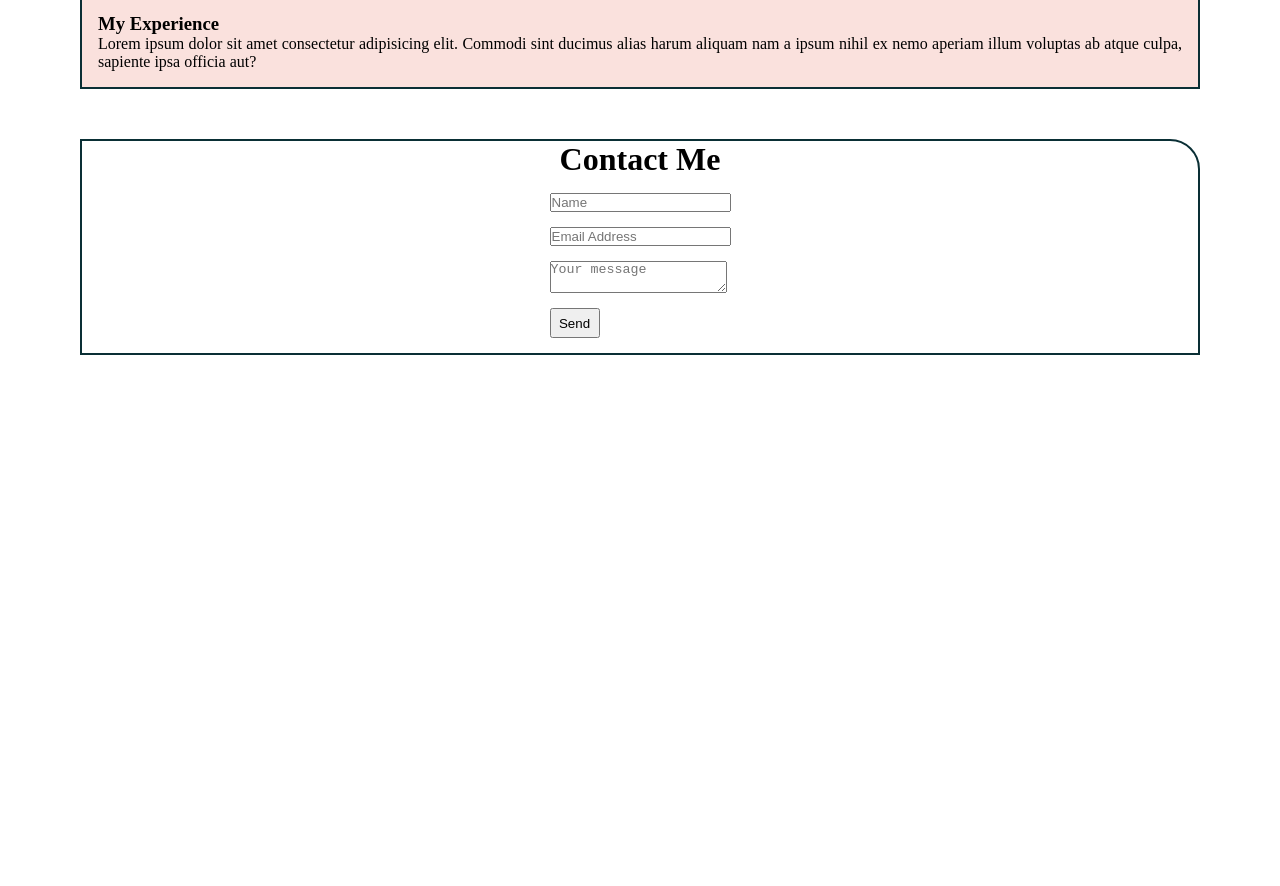
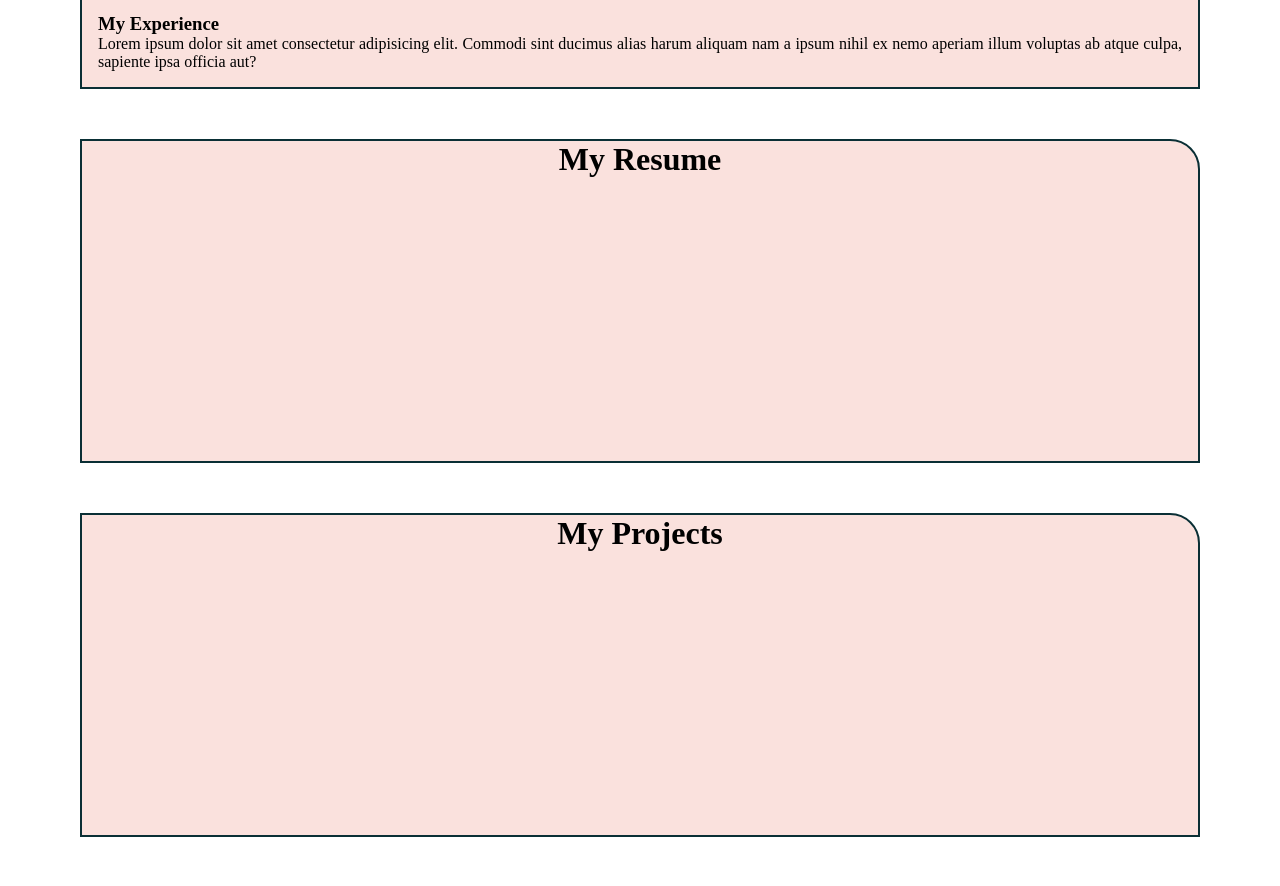
Before and after one commit to SusilaChapagain/html-resume, a plain HTML site: page index.html in a window 1280 px wide. Shown: the part 900-1786 px from the top of the page. Before the commit the page ends 1305 px from the top, so only its background shows below. Drawn offline with Linux system fonts and the light colour scheme.

Commit message:
added project and resume section

```diff
--- a/index.html
+++ b/index.html
@@ -18,10 +18,10 @@
                 <i class="fa fa-times" onclick="hideMenu()"></i>
                 <ul>
                     <li><a href="index.html">Home</a></li>
-                    <li><a href="about.html">About</a></li>
-                    <li><a href="blog.html">Resume</a></li>
-                    <li><a href="blog.html">Projects</a></li>
-                    <li><a href="blog.html">Tech Stack</a></li>
+                    <li><a href="tech-stacks.html">Tech Stacks</a></li>
+                    <li><a href="about-me.html">About Me</a></li>
+                    <li><a href="resume.html">Resume</a></li>
+                    <li><a href="project.html">Projects</a></li>
                     <li><a href="contact.html">Contact</a></li>
                 </ul>
             </div>
@@ -77,6 +77,16 @@
 <p>Lorem ipsum dolor sit amet consectetur adipisicing elit. Commodi sint ducimus alias harum aliquam nam a ipsum nihil ex nemo aperiam illum voluptas ab atque culpa, sapiente ipsa officia aut?</p>
 </div>
 
+<!-- -------Resume------- -->
+<div class="resume">
+<h1>My Resume</h1>
+</div>
+
+
+<!-- --------projects------- -->
+<div class="projects">
+    <h1>My Projects</h1>
+</div>
 
 <!-- -------contact-form -->
 <div class="contact">
--- a/style.css
+++ b/style.css
@@ -124,7 +124,7 @@ nav{
     border-radius:0 30px 0 0 ;
     margin: 30px 80px;
     margin-bottom: 50px;
-    background:#fae1dd; transparent;
+    background:#fae1dd;
     left: 0;
     transition: 0.8s;
     padding: 1rem 1rem;
@@ -142,7 +142,7 @@ nav{
     margin: 30px 80px;
     margin-bottom: 50px;
     text-align: center;
-    background: #fae1dd;;transparent;
+    background: #fae1dd;
     transition: 0.8s;
 
 }
@@ -156,7 +156,34 @@ nav{
 .intro{
     color: #0A2F35;
 }
+    /* -----resume----- */
 
+.resume{
+    height:40vh;
+    border: 2px #0A2F35 solid;
+    border-radius:0 30px 0 0 ;
+    margin: 30px 80px;
+    margin-bottom: 50px;
+    text-align: center;
+    background: #fae1dd;
+    transition: 0.8s;
+}
+
+
+.projects{
+    height:40vh;
+    border: 2px #0A2F35 solid;
+    border-radius:0 30px 0 0 ;
+    margin: 30px 80px;
+    margin-bottom: 50px;
+    text-align: center;
+    background: #fae1dd;
+    transition: 0.8s;
+}
+
+.projects:hover{
+    background:#a2d2ff;
+}
 
 /* contact */
 .contact{
```
